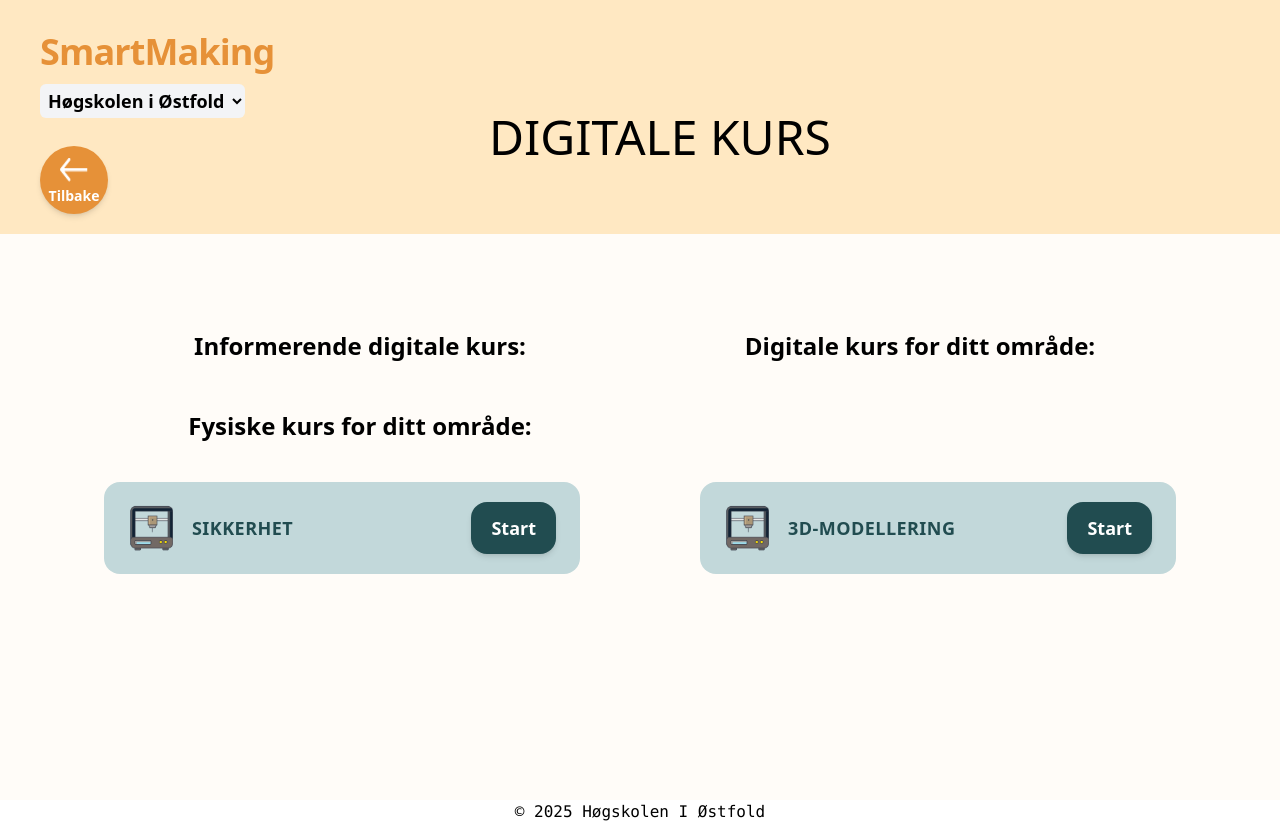
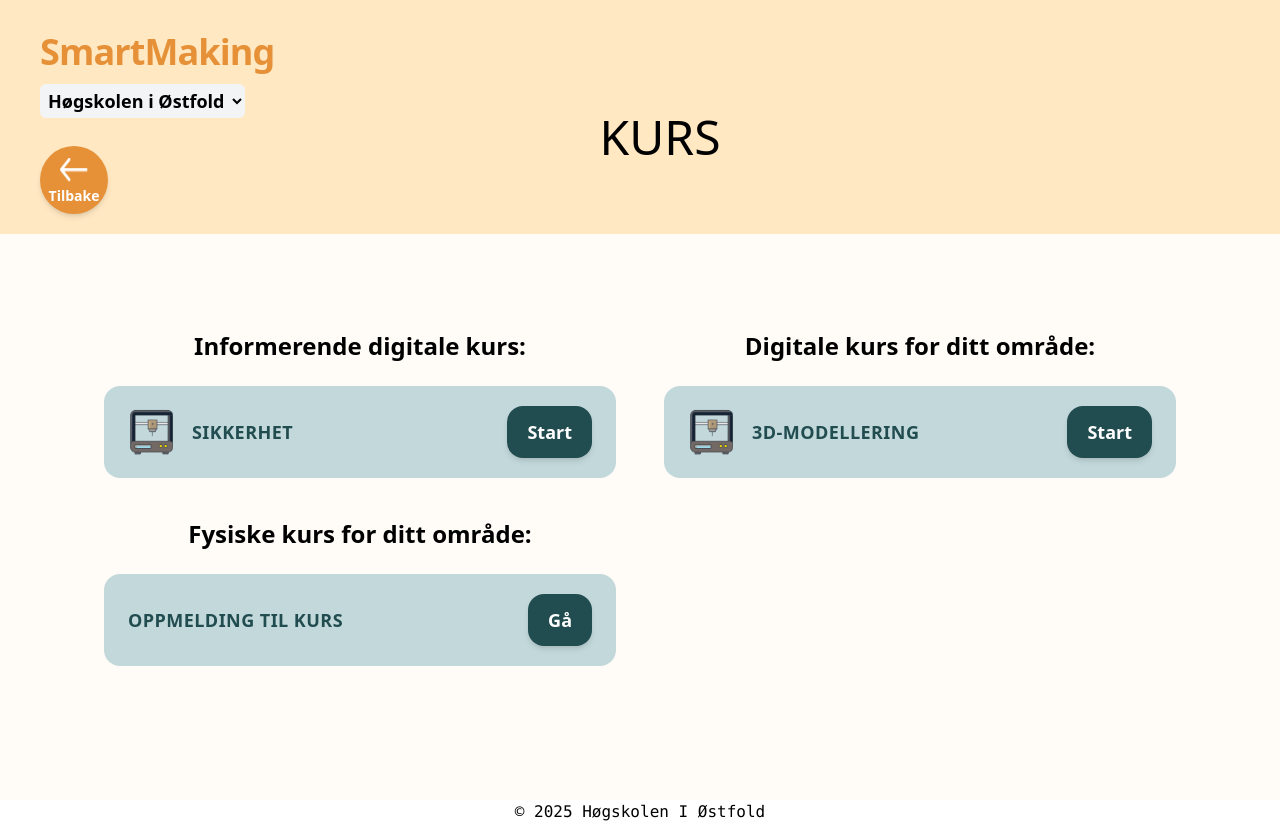
Before and after one commit to Mariannesm/Digital-fabrikasjon-plattform, a React (Vite) app in the folder client/: page /courses in a window 1280 px wide. Built offline with nearby package versions, Linux system fonts and the light colour scheme.

Commit message:
Design endringer
-Koblinger til filament siden
-Opprettet registering til kurs siden

```diff
--- a/client/src/pages/DigitalCourses/DigitalCourses.jsx
+++ b/client/src/pages/DigitalCourses/DigitalCourses.jsx
@@ -5,12 +5,10 @@ import StartButton from "../../components/StartButton";
 import PrinterIkon from "../../assets/ikoner/3Dprinter.png";
 
 function DigitalCourses() {
-
   return (
     <MainWrapper classNames="bg-[#FFFCF8]">
       {/* HEADER */}
-      <Header title="DIGITALE KURS" showSelectInstitution={false} />
-
+      <Header title="KURS" showSelectInstitution={false} />
 
       {/* Erstattes med API-kall
       title
@@ -22,21 +20,17 @@ function DigitalCourses() {
       */}
 
       <div className="mx-auto w-full max-w-6xl px-10 py-14">
-        {/* Overskrifter */}
+        {/* Overskrifter (rad 1) */}
         <div className="grid grid-cols-2 gap-12 text-2xl">
           <h2 className="font-semibold">Informerende digitale kurs:</h2>
           <h2 className="font-semibold">Digitale kurs for ditt område:</h2>
-          <h2 className="font-semibold">Fysiske kurs for ditt område:</h2>
         </div>
 
-     {/* Kolonner */}
-        <div className="mt-10 grid grid-cols-2 gap-30 items-start">
+        {/* Kort (rad 2) - disse blir garantert på lik linje */}
+        <div className="mt-6 grid grid-cols-2 gap-12 items-start">
           {/* VENSTRE: Informerende kurs */}
-          <div>
-            {/* Boks 1 */}
           <div className="flex items-center justify-between rounded-2xl bg-[#C2D8DA] px-6 py-5">
             <div className="flex items-center gap-4">
-
               {/* Ikon*/}
               <div className="flex h-12 w-12 items-center justify-center">
                 <img src={PrinterIkon} alt="3D printer ikon"></img>
@@ -48,12 +42,10 @@ function DigitalCourses() {
             </div>
             <StartButton>Start</StartButton>
           </div>
-          </div>
 
-          {/* HØYRE: Kurs for ditt område (tom foreløpig) */}
+          {/* HØYRE: Kurs for ditt område */}
           <div className="flex items-center justify-between rounded-2xl bg-[#C2D8DA] px-6 py-5">
             <div className="flex items-center gap-4">
-
               {/* Ikon*/}
               <div className="flex h-12 w-12 items-center justify-center">
                 <img src={PrinterIkon} alt="3D printer ikon"></img>
@@ -65,10 +57,26 @@ function DigitalCourses() {
             </div>
             <StartButton>Start</StartButton>
           </div>
+        </div>
+
+        {/* Fysiske kurs (rad 3/4) */}
+        <div className="mt-10 grid grid-cols-2 gap-12">
+          <div>
+            <h2 className="font-semibold text-2xl">Fysiske kurs for ditt område:</h2>
+
+            <div className="mt-6 flex items-center justify-between rounded-2xl bg-[#C2D8DA] px-6 py-5">
+              <h3 className="text-lg font-bold tracking-wide text-[#214C50]">
+                OPPMELDING TIL KURS
+              </h3>
+
+              <StartButton>Gå</StartButton>
+            </div>
+          </div>
+
+          {/* HØYRE kolonne tom med vilje for å beholde samme grid-oppsett */}
           <div />
         </div>
       </div>
-
     </MainWrapper>
   );
 }
--- a/client/src/pages/FilamentPage/FilamentPage.jsx
+++ b/client/src/pages/FilamentPage/FilamentPage.jsx
@@ -1,6 +1,7 @@
 import "./FilamentPage.css";
 import Header from "../../components/Header";
 import MainWrapper from "../../components/MainWrapper";
+
 
 function FilamentPage() {
   return (
@@ -8,9 +9,9 @@ function FilamentPage() {
       {/* HEADER */}
       <Header title="FILAMENT VED DITT OMRÅDE" showSelectInstitution={false} />
 
-      <div className="max-w-[980px] px-4 pb-16 pt-7 text-left">
+      <div className="mx-auto max-w-[980px] px-4 pb-16 pt-7 text-center">
         {/* Intro */}
-        <section className="ml-15 text-left">
+        <section>
           <h2 className="mb-2 text-lg font-bold">Filament</h2>
           <p className="m-0 font-normal">
             Filament er...
@@ -21,7 +22,7 @@ function FilamentPage() {
         </section>
 
         {/* Valg */}
-        <section className="mt-6 ml-15 text-left">
+        <section className="mt-6">
           <h3 className="mb-2 text-lg font-bold">Valg av filament</h3>
           <p className="m-0 font-normal">
             Når du skal velge filament og printer er det viktig å tenke på hva det
@@ -30,8 +31,8 @@ function FilamentPage() {
         </section>
 
         {/* FILAMENT CARDS */}
-        <section className="grid grid-cols-1 md:grid-cols-2 lg:grid-cols-[repeat(3,minmax(350px,1fr))] gap-10 mt-20 ml-15">
-
+        {/* Om du kan få til at de kortene er litt bredere så hadde det vært supert om du ser på figma filen*/}
+        <section className="mt-20 grid grid-cols-1 gap-10 md:grid-cols-2 lg:grid-cols-3 justify-items-center">
           {/* PLA */}
           <article className="rounded-xl border border-[#488B90] bg-white shadow-sm overflow-hidden">
             <div className="h-60 bg-[#488B90]" />
@@ -39,8 +40,12 @@ function FilamentPage() {
               <h4 className="mb-2 text-lg font-bold text-[#2F7D80]">PLA</h4>
 
               <div className="mb-3 space-y-1">
-                <div><span className="font-bold">Nozzle (°C):</span> 200-220</div>
-                <div><span className="font-bold">Bed (°C):</span> 0-60</div>
+                <div>
+                  <span className="font-bold">Nozzle (°C):</span> 200-220
+                </div>
+                <div>
+                  <span className="font-bold">Bed (°C):</span> 0-60
+                </div>
               </div>
 
               <div className="mt-2">
@@ -77,8 +82,12 @@ function FilamentPage() {
               <h4 className="mb-2 text-lg font-bold text-[#2F7D80]">PETG</h4>
 
               <div className="mb-3 space-y-1">
-                <div><span className="font-bold">Nozzle (°C):</span> 220-250</div>
-                <div><span className="font-bold">Bed (°C):</span> 70-90</div>
+                <div>
+                  <span className="font-bold">Nozzle (°C):</span> 220-250
+                </div>
+                <div>
+                  <span className="font-bold">Bed (°C):</span> 70-90
+                </div>
               </div>
 
               <div className="mt-2">
@@ -109,14 +118,18 @@ function FilamentPage() {
           </article>
 
           {/* ABS */}
-            <article className="rounded-xl border border-[#488B90] bg-white shadow-sm overflow-hidden">
+          <article className="rounded-xl border border-[#488B90] bg-white shadow-sm overflow-hidden">
             <div className="h-60 bg-[#488B90]" />
             <div className="px-4 pb-4 pt-3 text-left">
               <h4 className="mb-2 text-lg font-bold text-[#2F7D80]">ABS</h4>
 
               <div className="mb-3 space-y-1">
-                <div><span className="font-bold">Nozzle (°C):</span> 220-250</div>
-                <div><span className="font-bold">Bed (°C):</span> 70-90</div>
+                <div>
+                  <span className="font-bold">Nozzle (°C):</span> 220-250
+                </div>
+                <div>
+                  <span className="font-bold">Bed (°C):</span> 70-90
+                </div>
               </div>
 
               <div className="mt-2">
@@ -145,7 +158,6 @@ function FilamentPage() {
               </div>
             </div>
           </article>
-
         </section>
       </div>
     </MainWrapper>
--- a/client/src/pages/GuideStep1/GuideStep1.jsx
+++ b/client/src/pages/GuideStep1/GuideStep1.jsx
@@ -57,7 +57,7 @@ function GuideStep1() {
               </nav>
             </aside>
 
-            {/* HØYRE */}
+            {/* HØYRE tenker at i tilegg til tekstlig innhold og bilder, at det kan være mulig å linke til videor som f.eks fra youtube? eller legge inn video?*/}
             <div className="w-full pr-15">
               <section className="w-full max-w-7xl mr-auto min-h-[420px] rounded-2xl bg-white p-12 shadow-lg text-left flex flex-col">
 
--- a/client/src/pages/GuideStep2/GuideStep2.jsx
+++ b/client/src/pages/GuideStep2/GuideStep2.jsx
@@ -7,8 +7,10 @@ import Trinn3Prusa from "../../assets/bilder/Trinn3Prusa.png";
 import Trinn4Prusa from "../../assets/bilder/Trinn4Prusa.png";
 import Trinn5Prusa from "../../assets/bilder/Trinn5Prusa.png";
 import Filament from "../../assets/bilder/Filament.png";
+import { useNavigate } from "react-router-dom";
 
 function GuideStep2() {
+   let navigate = useNavigate()
   return (
     <MainWrapper classNames="bg-[#FFFCF8]">
       {/* HEADER */}
@@ -125,7 +127,7 @@ function GuideStep2() {
                             Usikker på filament?
                           </span>
                         </div>
-                        <button className="rounded-xl bg-[#214C50] hover:bg-[#122B2D] px-4 py-2 text-sm text-white shadow">
+                        <button onClick={() => navigate('/filaments')} className="rounded-xl bg-[#214C50] hover:bg-[#122B2D] px-4 py-2 text-sm text-white shadow">
                           Les mer
                         </button>
                       </div>
--- /dev/null
+++ b/client/src/pages/RegistrationCourses/RegistrationCourses.css
@@ -0,0 +1 @@
+@import "tailwindcss"
--- /dev/null
+++ b/client/src/pages/RegistrationCourses/RegistrationCourses.jsx
@@ -0,0 +1,16 @@
+import "./RegistrationCourses.css";
+import Header from "../../components/Header";
+import MainWrapper from "../../components/MainWrapper";
+
+
+function RegistrationCourses() {
+  return (
+    <MainWrapper classNames="bg-[#FFFCF8]">
+      {/* HEADER */}
+      <Header title="FILAMENT VED DITT OMRÅDE" showSelectInstitution={false} />
+
+    </MainWrapper>
+  );
+}
+
+export default RegistrationCourses;
```
Lines whose indentation alone changed are shown as unchanged.
